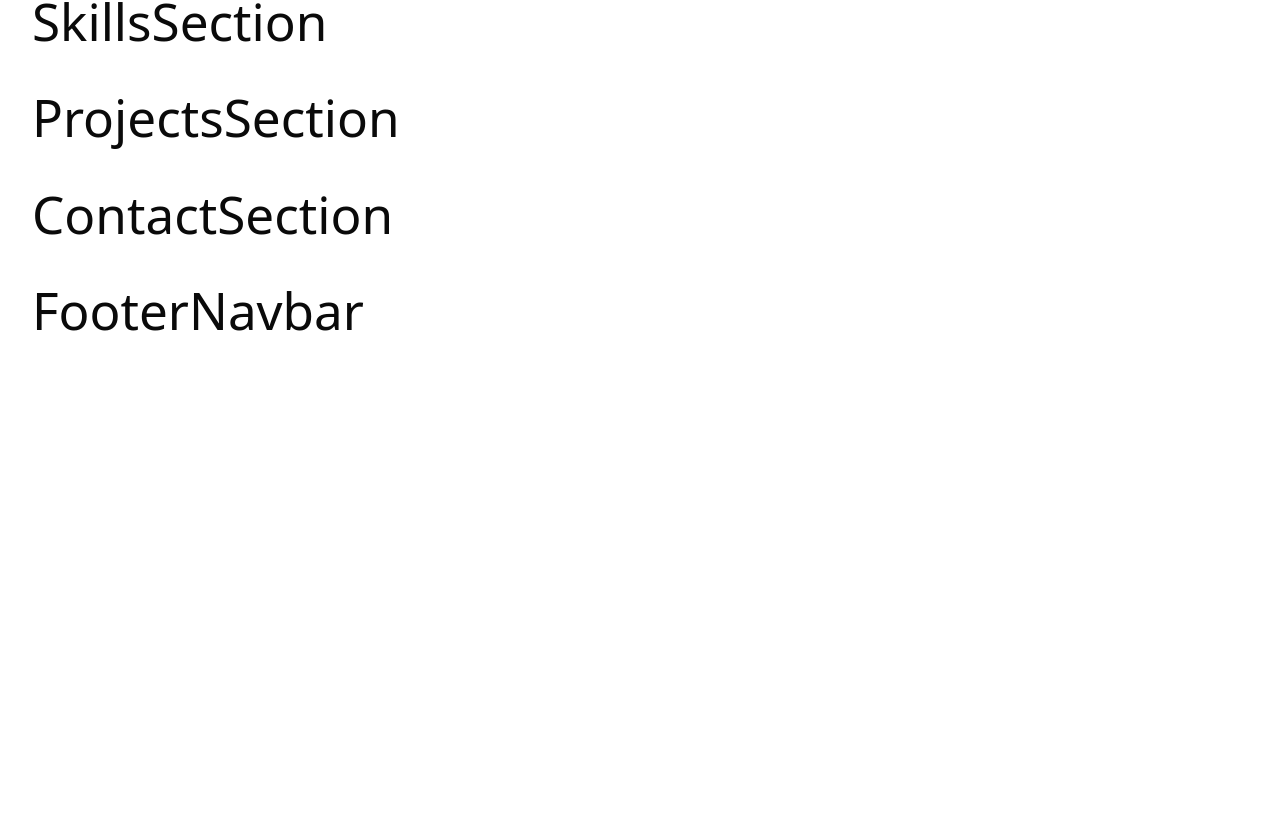
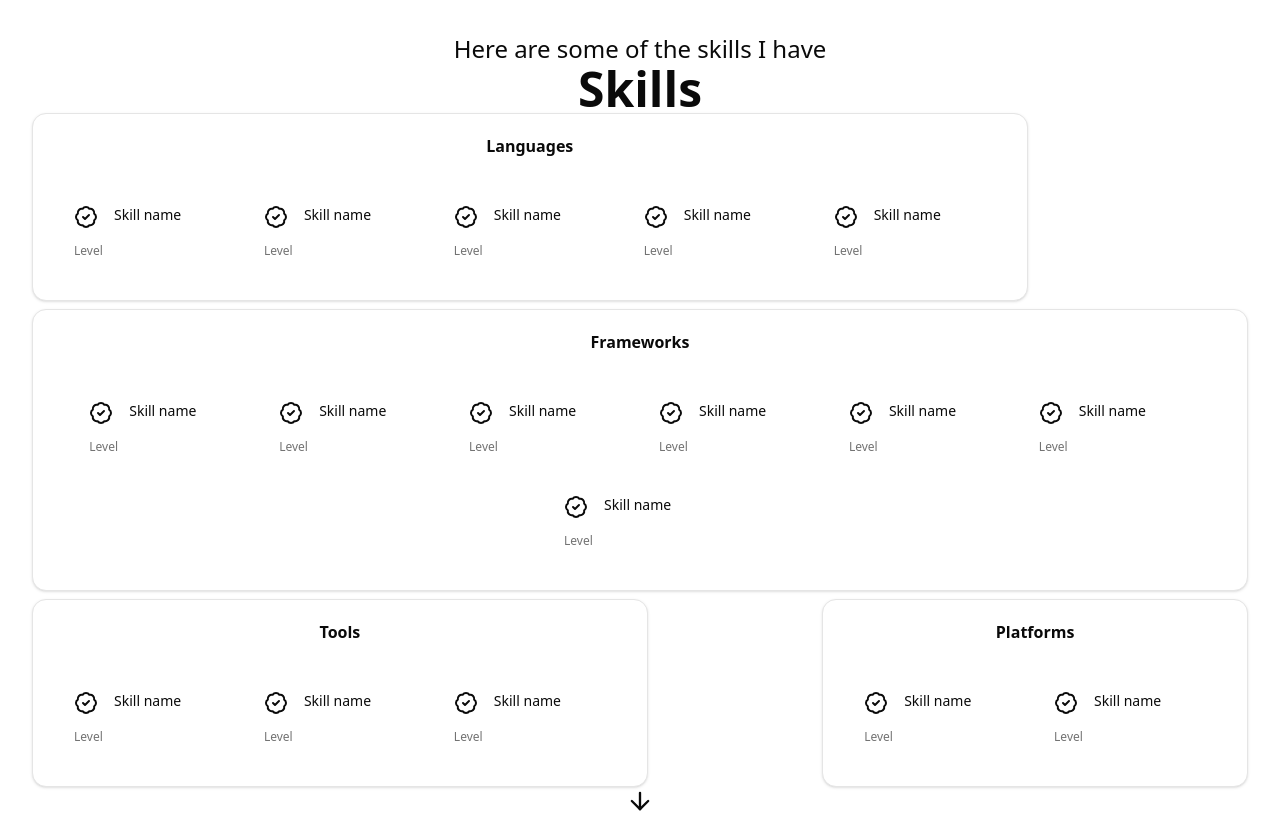
Before and after one commit to neolivaresgonzalez/portfolio-frontend, a React (Vite) app: page / in a window 1280 px wide. Shown: the part 888-1701 px from the top of the page. Before the commit the page ends 1258 px from the top, so only its background shows below. Built offline with nearby package versions, Linux system fonts and the light colour scheme.

Commit message:
First version of skills, lack design

```diff
--- a/package.json
+++ b/package.json
@@ -11,6 +11,7 @@
   },
   "dependencies": {
     "@radix-ui/react-navigation-menu": "^1.2.14",
+    "@radix-ui/react-separator": "^1.1.8",
     "@radix-ui/react-slot": "^1.2.4",
     "@tailwindcss/vite": "^4.1.17",
     "class-variance-authority": "^0.7.1",
--- a/src/components/skills/skills.tsx
+++ b/src/components/skills/skills.tsx
@@ -1,7 +1,27 @@
+import { SkillsGroup } from "@/components/ui/skills-group";
+import { ArrowDownIcon } from "@/components/ui/arrow-down";
+
 export function SkillsSection() {
     return (
-        <div className="flex flex-1">
-            <h1>SkillsSection</h1>
+        <div id="skills-section" className="flex flex-col h-full m-0 p-0 min-h-screen justify-between py-10">
+            {/*
+                Section title
+            */}
+            <div id="skills-section-title" className="flex flex-1 flex-col align-center justify-center">
+                <p className="flex flex-1 text-2xl align-center justify-center">Here are some of the skills I have</p>
+                <p className="flex flex-1 text-5xl font-bold align-center justify-center">Skills</p>
+            </div>
+
+            <div id="skills-section-content" className="flex flex-wrap flex-row h-full m-0 p-0 max-h-screen align-center justify-between gap-2">
+                <SkillsGroup title="Languages" fake={5} />
+                <SkillsGroup title="Frameworks" fake={7} />
+                <SkillsGroup title="Tools" fake={3} />
+                <SkillsGroup title="Platforms" fake={2} />
+            </div>
+
+            <div id="skills-section-scroll-indicator" className="flex  flex-row items-center justify-center">
+                <ArrowDownIcon />
+            </div>
         </div>
     )
 }
--- /dev/null
+++ b/src/components/ui/card.tsx
@@ -0,0 +1,92 @@
+import * as React from "react"
+
+import { cn } from "@/lib/utils"
+
+function Card({ className, ...props }: React.ComponentProps<"div">) {
+  return (
+    <div
+      data-slot="card"
+      className={cn(
+        "bg-card text-card-foreground flex flex-col gap-6 rounded-xl border py-6 shadow-sm",
+        className
+      )}
+      {...props}
+    />
+  )
+}
+
+function CardHeader({ className, ...props }: React.ComponentProps<"div">) {
+  return (
+    <div
+      data-slot="card-header"
+      className={cn(
+        "@container/card-header grid auto-rows-min grid-rows-[auto_auto] items-start gap-2 px-6 has-data-[slot=card-action]:grid-cols-[1fr_auto] [.border-b]:pb-6",
+        className
+      )}
+      {...props}
+    />
+  )
+}
+
+function CardTitle({ className, ...props }: React.ComponentProps<"div">) {
+  return (
+    <div
+      data-slot="card-title"
+      className={cn("leading-none font-semibold", className)}
+      {...props}
+    />
+  )
+}
+
+function CardDescription({ className, ...props }: React.ComponentProps<"div">) {
+  return (
+    <div
+      data-slot="card-description"
+      className={cn("text-muted-foreground text-sm", className)}
+      {...props}
+    />
+  )
+}
+
+function CardAction({ className, ...props }: React.ComponentProps<"div">) {
+  return (
+    <div
+      data-slot="card-action"
+      className={cn(
+        "col-start-2 row-span-2 row-start-1 self-start justify-self-end",
+        className
+      )}
+      {...props}
+    />
+  )
+}
+
+function CardContent({ className, ...props }: React.ComponentProps<"div">) {
+  return (
+    <div
+      data-slot="card-content"
+      className={cn("px-6", className)}
+      {...props}
+    />
+  )
+}
+
+function CardFooter({ className, ...props }: React.ComponentProps<"div">) {
+  return (
+    <div
+      data-slot="card-footer"
+      className={cn("flex items-center px-6 [.border-t]:pt-6", className)}
+      {...props}
+    />
+  )
+}
+
+export {
+  Card,
+  CardHeader,
+  CardFooter,
+  CardTitle,
+  CardAction,
+  CardDescription,
+  CardContent,
+}
--- /dev/null
+++ b/src/components/ui/item.tsx
@@ -0,0 +1,193 @@
+import * as React from "react"
+import { Slot } from "@radix-ui/react-slot"
+import { cva, type VariantProps } from "class-variance-authority"
+
+import { cn } from "@/lib/utils"
+import { Separator } from "@/components/ui/separator"
+
+function ItemGroup({ className, ...props }: React.ComponentProps<"div">) {
+  return (
+    <div
+      role="list"
+      data-slot="item-group"
+      className={cn("group/item-group flex flex-col", className)}
+      {...props}
+    />
+  )
+}
+
+function ItemSeparator({
+  className,
+  ...props
+}: React.ComponentProps<typeof Separator>) {
+  return (
+    <Separator
+      data-slot="item-separator"
+      orientation="horizontal"
+      className={cn("my-0", className)}
+      {...props}
+    />
+  )
+}
+
+const itemVariants = cva(
+  "group/item flex items-center border border-transparent text-sm rounded-md transition-colors [a]:hover:bg-accent/50 [a]:transition-colors duration-100 flex-wrap outline-none focus-visible:border-ring focus-visible:ring-ring/50 focus-visible:ring-[3px]",
+  {
+    variants: {
+      variant: {
+        default: "bg-transparent",
+        outline: "border-border",
+        muted: "bg-muted/50",
+      },
+      size: {
+        default: "p-4 gap-4 ",
+        sm: "py-3 px-4 gap-2.5",
+      },
+    },
+    defaultVariants: {
+      variant: "default",
+      size: "default",
+    },
+  }
+)
+
+function Item({
+  className,
+  variant = "default",
+  size = "default",
+  asChild = false,
+  ...props
+}: React.ComponentProps<"div"> &
+  VariantProps<typeof itemVariants> & { asChild?: boolean }) {
+  const Comp = asChild ? Slot : "div"
+  return (
+    <Comp
+      data-slot="item"
+      data-variant={variant}
+      data-size={size}
+      className={cn(itemVariants({ variant, size, className }))}
+      {...props}
+    />
+  )
+}
+
+const itemMediaVariants = cva(
+  "flex shrink-0 items-center justify-center gap-2 group-has-[[data-slot=item-description]]/item:self-start [&_svg]:pointer-events-none group-has-[[data-slot=item-description]]/item:translate-y-0.5",
+  {
+    variants: {
+      variant: {
+        default: "bg-transparent",
+        icon: "size-8 border rounded-sm bg-muted [&_svg:not([class*='size-'])]:size-4",
+        image:
+          "size-10 rounded-sm overflow-hidden [&_img]:size-full [&_img]:object-cover",
+      },
+    },
+    defaultVariants: {
+      variant: "default",
+    },
+  }
+)
+
+function ItemMedia({
+  className,
+  variant = "default",
+  ...props
+}: React.ComponentProps<"div"> & VariantProps<typeof itemMediaVariants>) {
+  return (
+    <div
+      data-slot="item-media"
+      data-variant={variant}
+      className={cn(itemMediaVariants({ variant, className }))}
+      {...props}
+    />
+  )
+}
+
+function ItemContent({ className, ...props }: React.ComponentProps<"div">) {
+  return (
+    <div
+      data-slot="item-content"
+      className={cn(
+        "flex flex-1 flex-col gap-1 [&+[data-slot=item-content]]:flex-none",
+        className
+      )}
+      {...props}
+    />
+  )
+}
+
+function ItemTitle({ className, ...props }: React.ComponentProps<"div">) {
+  return (
+    <div
+      data-slot="item-title"
+      className={cn(
+        "flex w-fit items-center gap-2 text-sm leading-snug font-medium",
+        className
+      )}
+      {...props}
+    />
+  )
+}
+
+function ItemDescription({ className, ...props }: React.ComponentProps<"p">) {
+  return (
+    <p
+      data-slot="item-description"
+      className={cn(
+        "text-muted-foreground line-clamp-2 text-sm leading-normal font-normal text-balance",
+        "[&>a:hover]:text-primary [&>a]:underline [&>a]:underline-offset-4",
+        className
+      )}
+      {...props}
+    />
+  )
+}
+
+function ItemActions({ className, ...props }: React.ComponentProps<"div">) {
+  return (
+    <div
+      data-slot="item-actions"
+      className={cn("flex items-center gap-2", className)}
+      {...props}
+    />
+  )
+}
+
+function ItemHeader({ className, ...props }: React.ComponentProps<"div">) {
+  return (
+    <div
+      data-slot="item-header"
+      className={cn(
+        "flex basis-full items-center justify-between gap-2",
+        className
+      )}
+      {...props}
+    />
+  )
+}
+
+function ItemFooter({ className, ...props }: React.ComponentProps<"div">) {
+  return (
+    <div
+      data-slot="item-footer"
+      className={cn(
+        "flex basis-full items-center justify-between gap-2",
+        className
+      )}
+      {...props}
+    />
+  )
+}
+
+export {
+  Item,
+  ItemMedia,
+  ItemContent,
+  ItemActions,
+  ItemGroup,
+  ItemSeparator,
+  ItemTitle,
+  ItemDescription,
+  ItemHeader,
+  ItemFooter,
+}
--- /dev/null
+++ b/src/components/ui/separator.tsx
@@ -0,0 +1,26 @@
+import * as React from "react"
+import * as SeparatorPrimitive from "@radix-ui/react-separator"
+
+import { cn } from "@/lib/utils"
+
+function Separator({
+  className,
+  orientation = "horizontal",
+  decorative = true,
+  ...props
+}: React.ComponentProps<typeof SeparatorPrimitive.Root>) {
+  return (
+    <SeparatorPrimitive.Root
+      data-slot="separator"
+      decorative={decorative}
+      orientation={orientation}
+      className={cn(
+        "bg-border shrink-0 data-[orientation=horizontal]:h-px data-[orientation=horizontal]:w-full data-[orientation=vertical]:h-full data-[orientation=vertical]:w-px",
+        className
+      )}
+      {...props}
+    />
+  )
+}
+
+export { Separator }
--- /dev/null
+++ b/src/components/ui/skill-item.tsx
@@ -0,0 +1,26 @@
+import {
+    Item,
+    ItemMedia,
+    ItemTitle,
+    ItemDescription,
+    ItemFooter,
+} from "@/components/ui/item"
+import { BadgeCheck } from "lucide-react"
+
+export function SkillItem() {
+    return (
+        <Item variant="default" className="shrink-0">
+            <ItemMedia>
+                <BadgeCheck />
+            </ItemMedia>
+            <ItemTitle className="text-sm shrink-0">
+                Skill name
+            </ItemTitle>
+            <ItemFooter>
+                <ItemDescription className="text-xs shrink-0">
+                    Level
+                </ItemDescription>
+            </ItemFooter>
+        </Item>
+    )
+}
--- /dev/null
+++ b/src/components/ui/skills-group.tsx
@@ -0,0 +1,27 @@
+import { SkillItem } from "@/components/ui/skill-item";
+import {
+    Card,
+    CardContent,
+    CardHeader,
+    CardTitle,
+} from "@/components/ui/card";
+
+interface SkillsGroupProps {
+    title: string;
+    fake?: number; // Number of fake skills to display (temporary)
+}
+
+export function SkillsGroup(props: SkillsGroupProps) {
+    return (
+        <Card className="flex flex-col align-center justify-center">
+            <CardHeader>
+                <CardTitle>{props.title}</CardTitle>
+            </CardHeader>
+            <CardContent className="flex flex-wrap flex-row flex-shrink-1 align-center justify-center gap-1">
+                {Array.from({ length: props.fake || 0 }).map((_, index) => (
+                    <SkillItem key={index} />
+                ))}
+            </CardContent>
+        </Card>
+    )
+}
```
Also changed, not shown: 1 other file (tests, documents, lock files or other folders).
